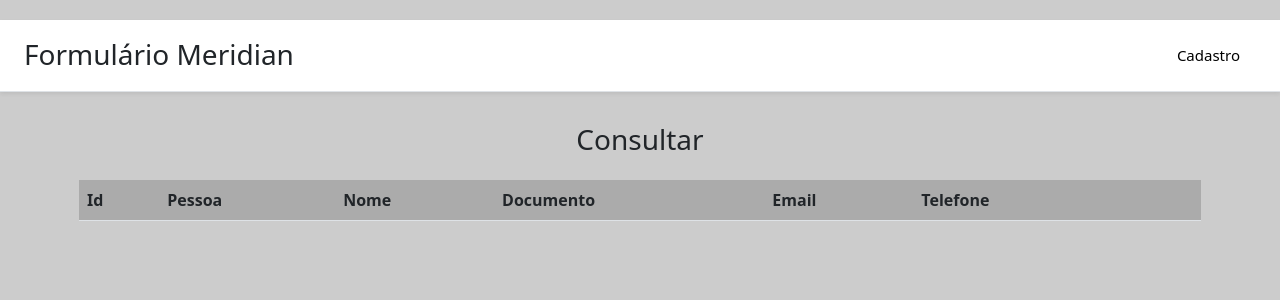
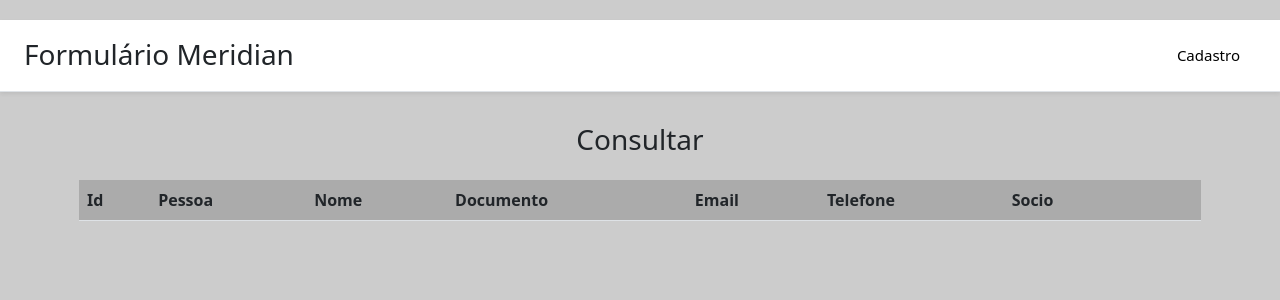
Before and after one commit to cristhianprog/meridian_form, a PHP site: page /consulta.php in a window 1280 px wide. Shown: the top 300 px of the page. Run offline with PHP 8.4, Linux system fonts and the light colour scheme; data that the repository does not hold is empty; some libraries are stand-ins or nearby versions.

Commit message:
inserindo socio

```diff
--- a/bd/cadastrabd.php
+++ b/bd/cadastrabd.php
@@ -73,12 +73,12 @@
         exit;
     }
 
-
     $pessoa     = $_POST['pessoa'];
     $nome       = $_POST['nome'];
     $documento  = $_POST['documento'];
     $email      = $_POST['email'];
     $telefone   = $_POST['telefone'];
+    $socio   = $_POST['socio'];
 
     include_once('conexao.php');
 
@@ -97,12 +97,13 @@
 
     $pdo = new PDO('mysql:host=localhost; dbname=formulariodb;', 'root', '');
 
-    $queryInsert = $pdo->prepare('INSERT INTO clientes (pessoa, nome, documento, email, telefone) VALUES (:pe, :no, :do, :em, :te)');
+    $queryInsert = $pdo->prepare('INSERT INTO clientes (pessoa, nome, documento, email, telefone, socio) VALUES (:pe, :no, :do, :em, :te, :so)');
     $queryInsert->bindValue(':no', $nome);
     $queryInsert->bindValue(':pe', $pessoa);
     $queryInsert->bindValue(':do', $documento);
     $queryInsert->bindValue(':em', $email);
     $queryInsert->bindValue(':te', $telefone);
+    $queryInsert->bindValue(':so', $socio);
     $queryInsert->execute();
 
     if ($queryInsert->rowCount() >= 1) {
--- a/bd/consultabd.php
+++ b/bd/consultabd.php
@@ -10,6 +10,7 @@
         $documento = $registros['documento'];
         $email = $registros['email'];
         $telefone = $registros['telefone'];
+		$socio = $registros['socio'];
 
 
         echo "<tr>";
@@ -20,6 +21,7 @@
 		<td>$documento</td>
 		<td>$email</td>
 		<td>$telefone</td>
+		<td>$socio</td>
 		<td><a href='edita.php?id=$id' class='btn btn-primary' >Editar</td>
 		<td><a id='".$id."' class='btn btn-danger btnExcluir'>Excluir</td>";
 		echo "</tr>";
--- a/bd/editabd.php
+++ b/bd/editabd.php
@@ -81,22 +81,24 @@
     $documento  = $_POST['documento'];
     $email      = $_POST['email'];
     $telefone   = $_POST['telefone'];
+    $socio      = $_POST['socio'];
 
     $pdo = new PDO('mysql:host=localhost; dbname=formulariodb;', 'root', '');
 
-    $queryInsert = $pdo->prepare('update clientes set pessoa=:pe, nome=:no, documento=:do, email=:em, telefone=:te where id=:id');
+    $queryInsert = $pdo->prepare('update clientes set pessoa=:pe, nome=:no, documento=:do, email=:em, telefone=:te, socio=:so where id=:id');
     $queryInsert->bindValue(':id', $id);
     $queryInsert->bindValue(':pe', $pessoa);
     $queryInsert->bindValue(':no', $nome);
     $queryInsert->bindValue(':do', $documento);
     $queryInsert->bindValue(':em', $email);
     $queryInsert->bindValue(':te', $telefone);
+    $queryInsert->bindValue(':so', $socio);
     $queryInsert->execute();
 
     if ($queryInsert->rowCount() >= 1) {
         echo json_encode('editado');
     } else {
-        echo json_encode('Falha ao salvar dados' . $id . $pessoa);
+        echo json_encode('Falha ao salvar dados -> ' . $socio );
     }
 
 
--- a/consulta.php
+++ b/consulta.php
@@ -38,6 +38,7 @@
 						<th>Documento</th>
 						<th>Email</th>
 						<th>Telefone</th>
+						<th>Socio</th>
                         <th></th>
                         <th></th>
 					</tr>
--- a/js/scripts.js
+++ b/js/scripts.js
@@ -74,6 +74,9 @@
 				maxlength: 15
 
 			},
+			socio:{
+				required: true
+			},
 		},
 		messages: {
 			pessoa: "Campo obrigatório",
@@ -84,6 +87,8 @@
 			documento: "Campo obrigatório",
 			email: "Campo obrigatório",
 			telefone: "Campo obrigatório",
+			socio: "Campo obrigatório",
+
 
 		}
 
@@ -103,6 +108,7 @@
 		var v_documento = $('#documento').val();
 		var v_email = $('#email').val();
 		var v_telefone = $('#telefone').val();
+		var v_socio = $('#socio').val();
 
 		//valida email
 		var filter = /^([a-zA-Z0-9_\.\-])+\@(([a-zA-Z0-9\-])+\.)+([a-zA-Z0-9]{2,4})+$/;
@@ -148,7 +154,7 @@
 				},
 				url: form.attr('action'),
 				method: form.attr('method'),
-				data: {id: v_id, pessoa: v_pessoa, nome: v_nome, documento: v_documento, email: v_email, telefone: v_telefone},
+				data: {id: v_id, pessoa: v_pessoa, nome: v_nome, documento: v_documento, email: v_email, telefone: v_telefone, socio: v_socio},
 				dataType: 'json',
 				// Se enviado com sucesso
 				success: function( data ) {
```
Also changed, not shown: edita.php (+9 -0 lines), index.php (+9 -0 lines).
